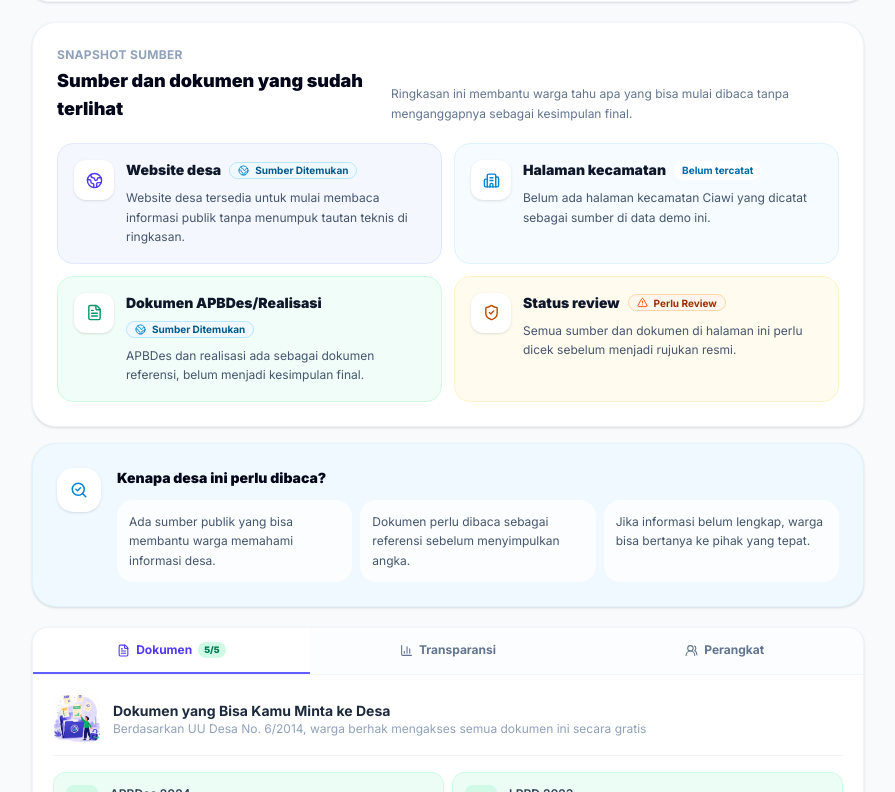
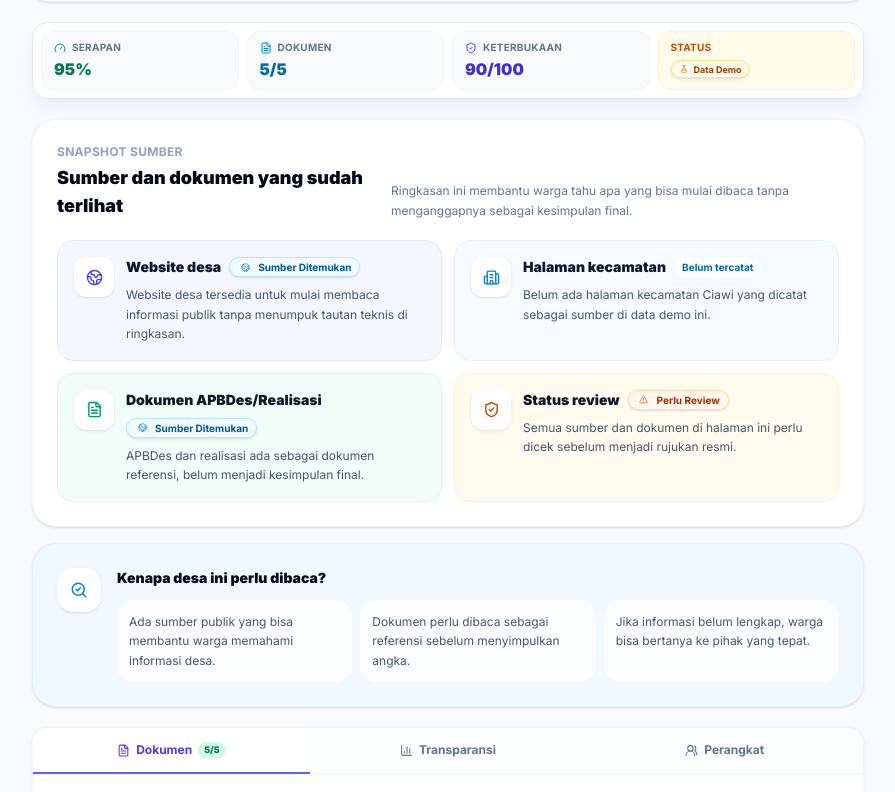
Before and after one commit to razornez/pantaudesa, a Next.js app: page /desa/1 in a window 1280 px wide. Shown: the part 1008-1800 px from the top of the page, without its empty margins (192-1087 px from the left). Built offline with nearby package versions, Linux system fonts and the light colour scheme; no server answers.

Commit message:
feat(ui): add visual design first pass
Add Risk Radar, animated counters, sticky desa summary, stronger status badges, and Hak Warga visual lift.

Initiated-by: Iwan (CEO)

Executed-by: Ujang (Programmer)

Status: DONE_PENDING_REVIEW

```diff
--- a/src/app/desa/[id]/page.tsx
+++ b/src/app/desa/[id]/page.tsx
@@ -12,6 +12,7 @@ import { ASSETS } from "@/lib/assets";
 import DownloadButton from "@/components/desa/DownloadButton";
 import DesaDetailFirstView from "@/components/desa/DesaDetailFirstView";
 import DetailSectionNav from "@/components/desa/DetailSectionNav";
+import DetailStickySummary from "@/components/desa/DetailStickySummary";
 import SourceDocumentSnapshotSection from "@/components/desa/SourceDocumentSnapshotSection";
 import KelengkapanDesa from "@/components/desa/KelengkapanDesa";
 import SeharusnyaAdaSection from "@/components/desa/SeharusnyaAdaSection";
@@ -108,6 +109,7 @@ export default async function DesaDetailPage({ params }: Props) {
       </div>
 
       <DetailSectionNav />
+      <DetailStickySummary desa={desa} />
 
       {/* ── 2. SOURCE & DOCUMENTS — source/doc proof before any numbers (DOC-01) */}
       <section id="dokumen-transparansi" className="space-y-5">
--- /dev/null
+++ b/src/components/desa/DetailStickySummary.tsx
@@ -0,0 +1,54 @@
+import { FileText, Gauge, ShieldCheck } from "lucide-react";
+import { Desa } from "@/lib/types";
+import { DataStatusBadge } from "@/components/ui/DataStatusBadge";
+
+export default function DetailStickySummary({ desa }: { desa: Desa }) {
+  const totalDokumen = desa.dokumen?.length ?? 0;
+  const dokumenTersedia = desa.dokumen?.filter((d) => d.tersedia).length ?? 0;
+  const skor = desa.skorTransparansi?.total ?? null;
+
+  return (
+    <div className="sticky top-16 z-30 rounded-2xl border border-slate-200 bg-white/95 p-2 shadow-lg shadow-slate-200/60 backdrop-blur">
+      <div className="grid grid-cols-2 gap-2 sm:grid-cols-4">
+        <a
+          href="#anggaran"
+          className="group rounded-xl border border-slate-100 bg-slate-50 px-3 py-2 transition-all hover:-translate-y-0.5 hover:border-emerald-200 hover:bg-emerald-50 focus-visible:outline-none focus-visible:ring-2 focus-visible:ring-emerald-500"
+        >
+          <span className="flex items-center gap-1.5 text-[10px] font-bold uppercase tracking-wide text-slate-500">
+            <Gauge size={12} className="text-emerald-600" aria-hidden /> Serapan
+          </span>
+          <span className="mt-0.5 block text-base font-black text-emerald-700">{desa.persentaseSerapan}%</span>
+        </a>
+
+        <a
+          href="#dokumen-desa"
+          className="group rounded-xl border border-slate-100 bg-slate-50 px-3 py-2 transition-all hover:-translate-y-0.5 hover:border-sky-200 hover:bg-sky-50 focus-visible:outline-none focus-visible:ring-2 focus-visible:ring-sky-500"
+        >
+          <span className="flex items-center gap-1.5 text-[10px] font-bold uppercase tracking-wide text-slate-500">
+            <FileText size={12} className="text-sky-600" aria-hidden /> Dokumen
+          </span>
+          <span className="mt-0.5 block text-base font-black text-sky-700">
+            {dokumenTersedia}/{totalDokumen || "-"}
+          </span>
+        </a>
+
+        <a
+          href="#dokumen-transparansi"
+          className="group rounded-xl border border-slate-100 bg-slate-50 px-3 py-2 transition-all hover:-translate-y-0.5 hover:border-indigo-200 hover:bg-indigo-50 focus-visible:outline-none focus-visible:ring-2 focus-visible:ring-indigo-500"
+        >
+          <span className="flex items-center gap-1.5 text-[10px] font-bold uppercase tracking-wide text-slate-500">
+            <ShieldCheck size={12} className="text-indigo-600" aria-hidden /> Keterbukaan
+          </span>
+          <span className="mt-0.5 block text-base font-black text-indigo-700">
+            {skor ?? "-"}/100
+          </span>
+        </a>
+
+        <div className="rounded-xl border border-amber-100 bg-amber-50 px-3 py-2">
+          <span className="block text-[10px] font-bold uppercase tracking-wide text-amber-700">Status</span>
+          <DataStatusBadge status="demo" size="xs" className="mt-1" />
+        </div>
+      </div>
+    </div>
+  );
+}
--- a/src/components/home/AlertDiniSection.tsx
+++ b/src/components/home/AlertDiniSection.tsx
@@ -1,10 +1,11 @@
 import Link from "next/link";
 import Image from "next/image";
-import { Search, TrendingDown, ArrowRight } from "lucide-react";
+import { Radar, Search, TrendingDown, ArrowRight } from "lucide-react";
 import { Desa } from "@/lib/types";
 import { SECTION } from "@/lib/copy";
 import { ASSETS } from "@/lib/assets";
 import { isDowntrending } from "@/lib/verdicts";
+import { DataStatusBadge } from "@/components/ui/DataStatusBadge";
 
 interface Props {
   desa: Desa[];
@@ -45,34 +46,64 @@ export default function AlertDiniSection({ desa }: Props) {
 
       {/* Kartu desa yang perlu ditinjau */}
       <div className="bg-amber-50 p-4">
+        <div className="mb-3 flex flex-wrap items-center justify-between gap-2">
+          <div className="flex items-center gap-2">
+            <span className="inline-flex h-8 w-8 items-center justify-center rounded-xl bg-white text-amber-700 shadow-sm">
+              <Radar size={16} aria-hidden />
+            </span>
+            <div>
+              <p className="text-sm font-black text-amber-950">Risk Radar</p>
+              <p className="text-xs text-amber-700">Sinyal awal untuk desa yang perlu dicek dulu.</p>
+            </div>
+          </div>
+          <DataStatusBadge status="needs-review" />
+        </div>
         <div className="grid grid-cols-1 sm:grid-cols-2 lg:grid-cols-4 gap-3">
-          {perluDitinjau.map((d) => (
+          {perluDitinjau.map((d, i) => (
             <Link
               key={d.id}
               href={`/desa/${d.id}`}
-              className="group bg-white rounded-xl border border-amber-100 p-3.5 hover:border-amber-300 hover:shadow-sm transition-all focus-visible:outline-none focus-visible:ring-2 focus-visible:ring-indigo-500 focus-visible:ring-offset-2 min-h-[44px]"
+              className="group relative min-h-[44px] overflow-hidden rounded-2xl border border-amber-100 bg-white p-3.5 shadow-sm transition-all duration-200 hover:-translate-y-1 hover:border-amber-300 hover:shadow-lg focus-visible:outline-none focus-visible:ring-2 focus-visible:ring-amber-500 focus-visible:ring-offset-2"
               aria-label={`Cek ${d.nama}, serapan ${d.persentaseSerapan}%`}
             >
-              <div className="flex items-start justify-between gap-1 mb-2">
-                <p className="text-sm font-semibold text-slate-800 leading-tight group-hover:text-amber-700 transition-colors">
+              <div className="risk-radar-grid absolute inset-0 opacity-60" aria-hidden />
+              <div className="relative">
+                <div className="flex items-start justify-between gap-2">
+                  <div className="flex min-w-0 items-start gap-2">
+                    <span
+                      className="risk-pulse-dot mt-1 h-2.5 w-2.5 flex-shrink-0 rounded-full bg-amber-500"
+                      style={{ animationDelay: `${i * 0.18}s` }}
+                      aria-hidden
+                    />
+                    <div className="min-w-0">
+                      <p className="text-sm font-black text-slate-900 leading-tight group-hover:text-amber-800 transition-colors">
                         {d.nama}
                       </p>
+                      <p className="mt-1 text-xs text-slate-500">{d.kabupaten}, {d.provinsi}</p>
+                    </div>
+                  </div>
                   {isDowntrending(d.riwayat) && (
-                  <TrendingDown size={13} className="text-amber-600 flex-shrink-0 mt-0.5" />
+                    <TrendingDown size={14} className="text-amber-600 flex-shrink-0 mt-0.5" />
                   )}
                 </div>
-              <p className="text-xs text-slate-500 mb-2">{d.kabupaten}, {d.provinsi}</p>
 
-              <div className="h-1.5 bg-amber-100 rounded-full overflow-hidden mb-1.5">
+                <div className="mt-4 rounded-xl border border-amber-100 bg-amber-50/80 p-2.5">
+                  <div className="mb-1.5 flex items-center justify-between gap-2">
+                    <span className="text-[10px] font-bold uppercase tracking-wide text-amber-700">Perlu dicek</span>
+                    <span className="text-sm font-black text-amber-800">{d.persentaseSerapan}%</span>
+                  </div>
+                  <div className="h-2 bg-white rounded-full overflow-hidden">
                     <div
-                  className="h-full bg-amber-500 rounded-full"
+                      className="h-full rounded-full bg-gradient-to-r from-amber-500 to-orange-500 transition-all duration-700 group-hover:brightness-110"
                       style={{ width: `${d.persentaseSerapan}%` }}
                     />
                   </div>
+                </div>
 
-              <div className="flex items-center justify-between">
-                <span className="text-sm font-black text-amber-700">{d.persentaseSerapan}% perlu dicek</span>
-                <ArrowRight size={12} className="text-amber-400 group-hover:text-amber-700 transition-colors" aria-hidden />
+                <div className="mt-3 flex items-center justify-between">
+                  <span className="text-[11px] font-semibold text-slate-600">Buka sumber dan konteks</span>
+                  <ArrowRight size={13} className="text-amber-500 transition-all group-hover:translate-x-1 group-hover:text-amber-700" aria-hidden />
+                </div>
               </div>
             </Link>
           ))}
--- a/src/components/home/StatsCards.tsx
+++ b/src/components/home/StatsCards.tsx
@@ -2,6 +2,7 @@ import { TrendingUp, MapPin, Wallet, CheckCircle2, AlertCircle, Search, Shield }
 import { SummaryStats } from "@/lib/types";
 import { formatRupiah } from "@/lib/utils";
 import { STATS, SKOR } from "@/lib/copy";
+import AnimatedCounter from "@/components/ui/AnimatedCounter";
 
 interface Props {
   stats: SummaryStats;
@@ -27,7 +28,8 @@ export default function StatsCards({ stats }: Props) {
   const cards = [
     {
       label: STATS.totalAnggaran.label,
-      value: formatRupiah(stats.totalAnggaranNasional),
+      value: stats.totalAnggaranNasional,
+      format: "rupiah" as const,
       sub:   STATS.totalAnggaran.sub(formatRupiah(stats.totalTerealisasi)),
       icon:  Wallet,
       color: "text-indigo-600",
@@ -35,7 +37,8 @@ export default function StatsCards({ stats }: Props) {
     },
     {
       label: STATS.totalDesa.label,
-      value: stats.totalDesa.toLocaleString("id-ID"),
+      value: stats.totalDesa,
+      format: "number" as const,
       sub:   STATS.totalDesa.sub,
       icon:  MapPin,
       color: "text-sky-600",
@@ -43,7 +46,8 @@ export default function StatsCards({ stats }: Props) {
     },
     {
       label: STATS.rataRataSerapan.label,
-      value: `${stats.rataRataSerapan}%`,
+      value: stats.rataRataSerapan,
+      format: "percent" as const,
       sub:   STATS.rataRataSerapan.sub,
       icon:  TrendingUp,
       color: "text-emerald-600",
@@ -52,6 +56,7 @@ export default function StatsCards({ stats }: Props) {
     {
       label: STATS.desaBaik.label,
       value: stats.desaSerapanBaik,
+      format: "number" as const,
       sub:   STATS.desaBaik.sub(pctBaik),
       icon:  CheckCircle2,
       color: "text-emerald-600",
@@ -60,6 +65,7 @@ export default function StatsCards({ stats }: Props) {
     {
       label: STATS.desaSedang.label,
       value: stats.desaSerapanSedang,
+      format: "number" as const,
       sub:   STATS.desaSedang.sub(pctSedang),
       icon:  AlertCircle,
       color: "text-amber-600",
@@ -68,6 +74,7 @@ export default function StatsCards({ stats }: Props) {
     {
       label: STATS.desaRendah.label,
       value: stats.desaSerapanRendah,
+      format: "number" as const,
       sub:   STATS.desaRendah.sub(pctRendah),
       icon:  Search,
       color: "text-amber-700",
@@ -85,13 +92,15 @@ export default function StatsCards({ stats }: Props) {
           return (
             <div
               key={card.label}
-              className="bg-white rounded-2xl p-4 sm:p-5 border border-slate-100 shadow-sm hover:shadow-md transition-shadow"
+              className="group bg-white rounded-2xl p-4 sm:p-5 border border-slate-100 shadow-sm transition-all duration-200 hover:-translate-y-1 hover:border-indigo-100 hover:shadow-lg"
             >
-              <div className={`inline-flex p-2 rounded-xl ${card.bg} mb-3`}>
+              <div className={`inline-flex p-2 rounded-xl ${card.bg} mb-3 transition-transform duration-200 group-hover:scale-105`}>
                 <Icon size={18} className={card.color} />
               </div>
               <p className="text-xs text-slate-500 font-medium mb-1">{card.label}</p>
-              <p className={`text-xl sm:text-2xl font-bold ${card.color}`}>{card.value}</p>
+              <p className={`text-xl sm:text-2xl font-bold ${card.color}`}>
+                <AnimatedCounter value={card.value} format={card.format} />
+              </p>
               <p className="text-xs text-slate-400 mt-1">{card.sub}</p>
             </div>
           );
@@ -111,7 +120,7 @@ export default function StatsCards({ stats }: Props) {
         </div>
         <div className="text-right flex-shrink-0">
           <p className={`text-3xl font-black ${skorText}`}>
-            {stats.rataRataSkorTransparansi}
+            <AnimatedCounter value={stats.rataRataSkorTransparansi} />
             <span className="text-sm font-normal text-slate-400">/100</span>
           </p>
           <p className={`text-xs font-semibold ${skorText}`}>{skorLabel(stats.rataRataSkorTransparansi)}</p>
--- /dev/null
+++ b/src/components/ui/AnimatedCounter.tsx
@@ -0,0 +1,58 @@
+"use client";
+
+import { useEffect, useMemo, useState } from "react";
+import { formatRupiah } from "@/lib/utils";
+
+type CounterFormat = "number" | "rupiah" | "percent";
+
+interface Props {
+  value: number;
+  format?: CounterFormat;
+  className?: string;
+  durationMs?: number;
+}
+
+function prefersReducedMotion() {
+  if (typeof window === "undefined") return true;
+  return window.matchMedia("(prefers-reduced-motion: reduce)").matches;
+}
+
+function formatValue(value: number, format: CounterFormat) {
+  if (format === "rupiah") return formatRupiah(value);
+  if (format === "percent") return `${Math.round(value)}%`;
+  return Math.round(value).toLocaleString("id-ID");
+}
+
+export default function AnimatedCounter({
+  value,
+  format = "number",
+  className = "",
+  durationMs = 1100,
+}: Props) {
+  const [display, setDisplay] = useState(0);
+
+  useEffect(() => {
+    let raf = 0;
+
+    if (prefersReducedMotion()) {
+      raf = requestAnimationFrame(() => setDisplay(value));
+      return () => cancelAnimationFrame(raf);
+    }
+
+    const start = performance.now();
+
+    const tick = (now: number) => {
+      const progress = Math.min(1, (now - start) / durationMs);
+      const eased = 1 - Math.pow(1 - progress, 3);
+      setDisplay(value * eased);
+      if (progress < 1) raf = requestAnimationFrame(tick);
+    };
+
+    raf = requestAnimationFrame(tick);
+    return () => cancelAnimationFrame(raf);
+  }, [durationMs, value]);
+
+  const text = useMemo(() => formatValue(display, format), [display, format]);
+
+  return <span className={className}>{text}</span>;
+}
--- a/src/components/ui/DataStatusBadge.tsx
+++ b/src/components/ui/DataStatusBadge.tsx
@@ -66,9 +66,15 @@ const SIZE_CLASS = {
 } as const;
 
 const ICON_SIZE = {
-  xs: 10,
-  sm: 11,
-  md: 13,
+  xs: 8,
+  sm: 9,
+  md: 10,
+} as const;
+
+const ICON_BUBBLE = {
+  xs: "h-3 w-3",
+  sm: "h-3.5 w-3.5",
+  md: "h-4 w-4",
 } as const;
 
 interface Props {
@@ -89,8 +95,10 @@ export function DataStatusBadge({
 
   if (showMicrocopy) {
     return (
-      <div className={`inline-flex items-start gap-2 rounded-xl border px-3 py-2 ${config.panelClass} ${className}`}>
-        <Icon size={14} className={`mt-0.5 flex-shrink-0 ${config.iconClass}`} aria-hidden />
+      <div className={`inline-flex items-start gap-2 rounded-xl border px-3 py-2 shadow-sm ${config.panelClass} ${className}`}>
+        <span className="mt-0.5 inline-flex h-5 w-5 flex-shrink-0 items-center justify-center rounded-full bg-white/75 shadow-sm">
+          <Icon size={13} className={config.iconClass} aria-hidden />
+        </span>
         <div className="min-w-0">
           <p className={`text-xs font-black leading-tight ${config.textClass}`}>
             {config.label}
@@ -106,11 +114,13 @@ export function DataStatusBadge({
 
   return (
     <span
-      className={`inline-flex items-center rounded-full border font-bold leading-none ${SIZE_CLASS[size]} ${config.badgeClass} ${className}`}
+      className={`inline-flex items-center rounded-full border font-bold leading-none shadow-sm transition-all duration-200 hover:-translate-y-0.5 ${SIZE_CLASS[size]} ${config.badgeClass} ${className}`}
       aria-disabled={config.disabled ? true : undefined}
       title={config.microcopy}
     >
-      <Icon size={ICON_SIZE[size]} className={config.iconClass} aria-hidden />
+      <span className={`inline-flex flex-shrink-0 items-center justify-center rounded-full bg-white/75 ${ICON_BUBBLE[size]}`}>
+        <Icon size={ICON_SIZE[size]} className={config.iconClass} aria-hidden />
+      </span>
       {config.label}
     </span>
   );
```
Also changed, not shown: src/app/globals.css (+38 -0 lines), src/components/desa/SeharusnyaAdaSection.tsx (+17 -2 lines), 1 other file (tests, documents, lock files or other folders). Lines whose indentation alone changed are shown as unchanged.
